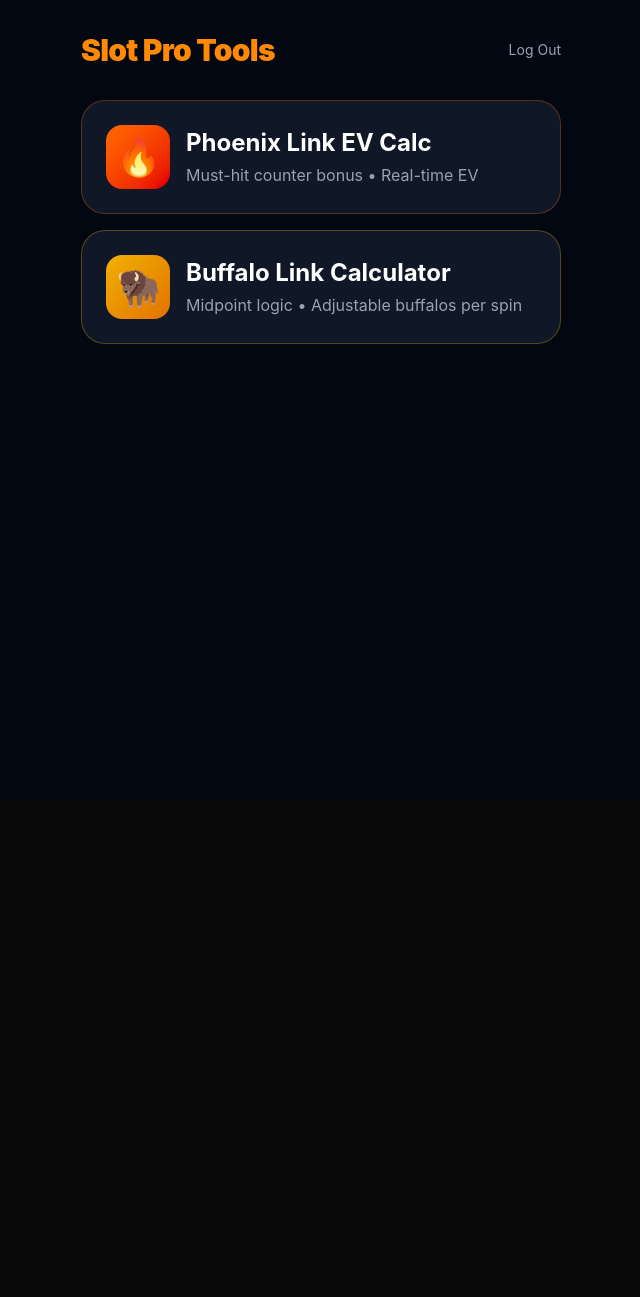
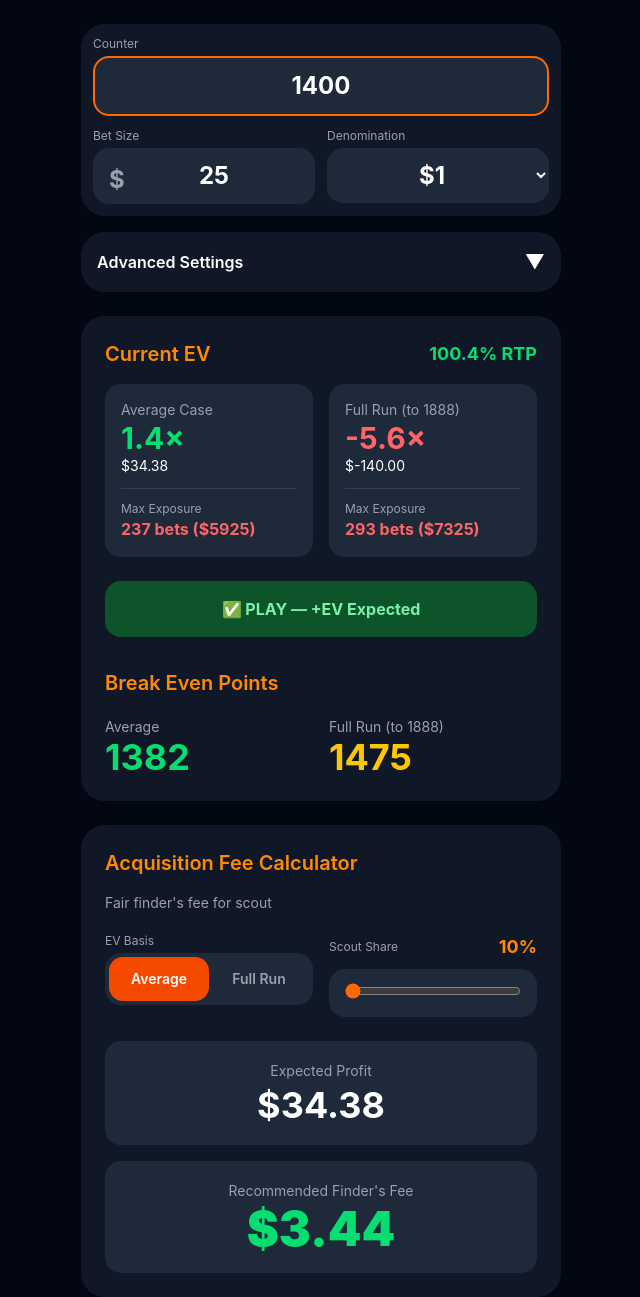
Before and after one commit to xytgeist/lvslotpro-calc, a React (Vite) app: page / in a window 1280 px wide. Shown: the top 1297 px of the page, without its empty margins (319-959 px from the left). Before the commit the page ends 800 px from the top, so only its background shows below. Built offline with nearby package versions, Linux system fonts and the light colour scheme.

Commit message:
reverting because grok is fucking retarded

```diff
--- a/src/App.jsx
+++ b/src/App.jsx
@@ -26,8 +26,6 @@
   const [password, setPassword] = useState('')
   const [isAllowed, setIsAllowed] = useState(false)
   const [isChecking, setIsChecking] = useState(true)
-  const [currentView, setCurrentView] = useState('dashboard')
-  const [showMenu, setShowMenu] = useState(false)
 
   // Password Reset
   const [showForgotPassword, setShowForgotPassword] = useState(false)
@@ -35,7 +33,7 @@
   const [newPassword, setNewPassword] = useState('')
   const [isResetMode, setIsResetMode] = useState(false)
 
-  // Phoenix Link States - EXACTLY as your last working version
+  // Phoenix Link States
   const [currentX, setCurrentX] = useState(1400)
   const [betSize, setBetSize] = useState(25)
   const [denom, setDenom] = useState(1.00)
@@ -66,7 +64,7 @@
   const [useFullRunForFee, setUseFullRunForFee] = useState(false)
   const [scoutPercentage, setScoutPercentage] = useState(10)
 
-  // Safe handlers - unchanged
+  // Safe handlers
   const handleFloatChange = (setter, defaultVal) => (e) => {
     const val = e.target.value.replace(/[^0-9.]/g, '');
     setter(val);
@@ -190,99 +188,41 @@
   };
 
   useEffect(() => {
-    if (currentView === 'phoenix') calculate();
-  }, [currentView, overallRTP, avgBonusPay, increment, avgTrigger, currentX, betSize, maxMajor]);
+    calculate();
+  }, [overallRTP, avgBonusPay, increment, avgTrigger, currentX, betSize, maxMajor]);
 
   const handleSignOut = () => supabase.auth.signOut();
 
-  // Dashboard with Buffalo button
-  if (currentView === 'dashboard') {
-    return (
-      <div className="min-h-screen bg-gray-950 pb-12">
-        <div className="max-w-lg mx-auto px-4 pt-8">
-          <div className="flex justify-between items-center mb-8">
-            <h1 className="text-3xl font-black text-orange-400 tracking-tight">Slot Pro Tools</h1>
-            <button onClick={handleSignOut} className="text-gray-400 hover:text-red-400 text-sm">Log Out</button>
-          </div>
-
-          <div className="space-y-4">
-            <button onClick={() => setCurrentView('phoenix')} className="w-full bg-gray-900 hover:bg-gray-800 border border-orange-500/30 rounded-3xl p-6 text-left transition-all active:scale-[0.985]">
-              <div className="flex items-center gap-4">
-                <div className="w-16 h-16 bg-gradient-to-br from-orange-500 to-red-600 rounded-2xl flex items-center justify-center text-4xl">🔥</div>
-                <div className="flex-1">
-                  <h2 className="text-2xl font-bold text-white">Phoenix Link EV Calc</h2>
-                  <p className="text-gray-400 mt-1">Must-hit counter bonus • Real-time EV</p>
-                </div>
-              </div>
-            </button>
-
-            <button onClick={() => setCurrentView('buffalo')} className="w-full bg-gray-900 hover:bg-gray-800 border border-yellow-500/30 rounded-3xl p-6 text-left transition-all active:scale-[0.985]">
-              <div className="flex items-center gap-4">
-                <div className="w-16 h-16 bg-gradient-to-br from-yellow-500 to-amber-600 rounded-2xl flex items-center justify-center text-4xl">🦬</div>
-                <div className="flex-1">
-                  <h2 className="text-2xl font-bold text-white">Buffalo Link Calculator</h2>
-                  <p className="text-gray-400 mt-1">Midpoint logic • Adjustable buffalos per spin</p>
-                </div>
-              </div>
-            </button>
-          </div>
-        </div>
-      </div>
-    );
-  }
-
-  // Phoenix Link - Full working code with new top bar
   return (
     <div className="min-h-screen bg-gray-950 pb-12">
-      {/* New Top Bar: Hamburger + Nice Title */}
-      <div className="max-w-lg mx-auto px-4 pt-4 flex items-center justify-between">
-        <button onClick={() => setShowMenu(!showMenu)} className="text-3xl text-orange-400 hover:text-orange-300 p-2">☰</button>
-
-        <div className="flex items-center">
-          <img src="/phoenix-link-logo.png" alt="Phoenix Link" className="w-10 h-10 flex-shrink-0 rounded-xl object-contain mr-3" />
-          <h1 className="text-[26px] font-black tracking-[-1.2px] text-black"
-              style={{ textShadow: `-1.2px -1.2px 0 #f97316, 1.2px -1.2px 0 #f97316, -1.2px 1.2px 0 #f97316, 1.2px 1.2px 0 #f97316` }}>
-            PHOENIX LINK EV CALC
-          </h1>
-        </div>
-      </div>
-
-      {/* Hamburger Dropdown List */}
-      {showMenu && (
-        <div className="max-w-lg mx-auto px-4 mt-2">
-          <div className="bg-gray-900 rounded-3xl py-2 shadow-2xl border border-gray-700">
-            <button
-              onClick={() => { setCurrentView('phoenix'); setShowMenu(false); }}
-              className="w-full text-left px-6 py-4 hover:bg-gray-800 flex items-center gap-3 border-b border-gray-700 text-white"
-            >
-              🔥 Phoenix Link EV Calc
-            </button>
-            <button
-              onClick={() => { setCurrentView('buffalo'); setShowMenu(false); }}
-              className="w-full text-left px-6 py-4 hover:bg-gray-800 flex items-center gap-3 text-white"
-            >
-              🦬 Buffalo Link Calculator
-            </button>
-          </div>
-        </div>
-      )}
-
-      {/* Phoenix Content - EXACT same as your last working version */}
+      {/* Phoenix Link Calculator - Full working version */}
       <div className="max-w-lg mx-auto px-4 pt-6">
         {/* Inputs */}
         <div className="bg-gray-900 p-3 rounded-3xl mb-4 space-y-3">
           <div>
             <label className="block text-gray-400 mb-1 text-xs">Counter</label>
-            <input type="text" inputMode="numeric" value={currentX} onChange={(e) => {
-              const val = e.target.value.replace(/[^0-9]/g, '');
-              setCurrentX(val === '' ? '' : parseInt(val, 10));
-            }} className="w-full p-3 bg-gray-800 rounded-2xl text-2xl font-bold text-center border-2 border-orange-500" />
+            <input
+              type="text"
+              inputMode="numeric"
+              value={currentX}
+              onChange={(e) => {
+                const val = e.target.value.replace(/[^0-9]/g, '');
+                setCurrentX(val === '' ? '' : parseInt(val, 10));
+              }}
+              className="w-full p-3 bg-gray-800 rounded-2xl text-2xl font-bold text-center border-2 border-orange-500"
+            />
           </div>
           <div className="grid grid-cols-2 gap-3">
             <div className="relative">
               <label className="block text-gray-400 mb-1 text-xs">Bet Size</label>
               <div className="absolute left-4 top-9 text-2xl font-bold text-gray-400 pointer-events-none">$</div>
-              <input type="text" value={betSize} onChange={handleFloatChange(setBetSize, 25)} onBlur={handleFloatBlur(setBetSize, 25)} className="w-full pl-8 p-3 bg-gray-800 rounded-2xl text-2xl font-bold text-center" />
+              <input
+                type="text"
+                value={betSize}
+                onChange={handleFloatChange(setBetSize, 25)}
+                onBlur={handleFloatBlur(setBetSize, 25)}
+                className="w-full pl-8 p-3 bg-gray-800 rounded-2xl text-2xl font-bold text-center"
+              />
             </div>
             <div>
               <label className="block text-gray-400 mb-1 text-xs">Denomination</label>
@@ -374,9 +314,129 @@
           )}
         </div>
 
-        {/* The rest of your Phoenix code (acquisition fee, walk-away advisor, EV table, info modal) is unchanged from your last working version. Paste them back in the same place if they were removed. */}
+        {/* Acquisition Fee Calculator */}
+        <div className="bg-gray-900 p-6 rounded-3xl mb-6">
+          <h2 className="text-xl font-semibold mb-4 text-orange-400">Acquisition Fee Calculator</h2>
+          <p className="text-gray-400 text-sm mb-5">Fair finder's fee for scout</p>
+          <div className="grid grid-cols-2 gap-4 mb-6">
+            <div>
+              <label className="block text-gray-400 mb-1 text-xs">EV Basis</label>
+              <div className="flex bg-gray-800 rounded-2xl p-1">
+                <button onClick={() => setUseFullRunForFee(false)} className={`flex-1 py-3 text-sm font-semibold rounded-[14px] ${!useFullRunForFee ? 'bg-orange-600 text-white' : 'text-gray-400'}`}>Average</button>
+                <button onClick={() => setUseFullRunForFee(true)} className={`flex-1 py-3 text-sm font-semibold rounded-[14px] ${useFullRunForFee ? 'bg-orange-600 text-white' : 'text-gray-400'}`}>Full Run</button>
+              </div>
+            </div>
+            <div>
+              <div className="flex justify-between items-center mb-2">
+                <label className="block text-gray-400 text-xs">Scout Share</label>
+                <span className="font-bold text-orange-400 text-lg">{scoutPercentage}%</span>
+              </div>
+              <div className="bg-gray-800 rounded-2xl px-4 py-3">
+                <input type="range" min="10" max="15" step="1" value={scoutPercentage} onChange={(e) => setScoutPercentage(Number(e.target.value))} className="w-full accent-orange-500" />
+              </div>
+            </div>
+          </div>
+          <div className="bg-gray-800 rounded-2xl p-5 text-center mb-4">
+            <div className="text-gray-400 text-sm mb-1">Expected Profit</div>
+            <div className="text-4xl font-bold text-white">
+              ${((useFullRunForFee ? evFullRun : evAvg) * betSize).toFixed(2)}
+            </div>
+          </div>
+          <div className="bg-gray-800 rounded-2xl p-5 text-center">
+            <div className="text-gray-400 text-sm mb-1">Recommended Finder's Fee</div>
+            <div className="text-5xl font-black text-green-400">
+              ${(((useFullRunForFee ? evFullRun : evAvg) * betSize) * (scoutPercentage / 100)).toFixed(2)}
+            </div>
+          </div>
+        </div>
 
+        {/* Walk-Away Advisor */}
+        <div className="bg-gray-900 p-6 rounded-3xl mb-6">
+          <div className="flex items-center justify-between mb-4">
+            <h2 className="text-xl font-semibold text-orange-400">Walk-Away Advisor</h2>
+            <button onClick={() => setShowInfoModal(true)} className="w-8 h-8 flex items-center justify-center text-orange-400 hover:text-orange-300 transition-colors text-xl">ℹ️</button>
+          </div>
+          <div className="bg-gray-800 rounded-2xl p-4 mb-6 flex items-center gap-4">
+            <div className="flex-1">
+              <label className="block text-gray-400 mb-1 text-xs">Test Counter</label>
+              <input
+                type="text"
+                inputMode="numeric"
+                value={testCounter}
+                onChange={(e) => {
+                  const val = e.target.value.replace(/[^0-9]/g, '');
+                  setTestCounter(val === '' ? '' : parseInt(val, 10));
+                }}
+                className="w-full p-3 bg-gray-700 rounded-2xl text-2xl font-bold text-center border border-orange-400"
+              />
+            </div>
+            <div className="text-center">
+              <div className="text-xs text-gray-400 mb-1">Walk-away</div>
+              <div className="text-4xl font-bold text-green-400">+{testCounter ? getRecommendedWalkAway(testCounter) : 0} bets</div>
+              <div className="text-sm text-green-400">
+                ${((testCounter ? getRecommendedWalkAway(testCounter) : 0) * betSize).toFixed(0)}
+              </div>
+            </div>
+          </div>
+          <div className="h-80 bg-gray-950 rounded-2xl p-4 border border-gray-700 mb-4 relative">
+            <Line data={chartData} options={chartOptions} />
+          </div>
+          <div className="bg-gray-800 rounded-2xl p-4 text-center text-sm min-h-[52px] flex items-center justify-center">
+            {hoverCounter !== null ? (
+              <>At <span className="text-orange-400 font-semibold mx-1">{hoverCounter}</span> walk away around <span className="text-green-400 font-bold mx-1">+{hoverWalkAway} bets</span> <span className="text-green-400">(${ (hoverWalkAway * betSize).toFixed(0) })</span></>
+            ) : (
+              <>At <span className="text-orange-400 font-semibold mx-1">{currentX}</span> walk away around <span className="text-green-400 font-bold mx-1">+{getRecommendedWalkAway(currentX)} bets</span> <span className="text-green-400">(${ (getRecommendedWalkAway(currentX) * betSize).toFixed(0) })</span></>
+            )}
+          </div>
+        </div>
+
+        {/* EV Table */}
+        <div className="bg-gray-900 p-6 rounded-3xl">
+          <h2 className="text-xl font-semibold mb-5 text-orange-400">EV Table — 1150 to 1875 (+25)</h2>
+          <div className="overflow-x-auto">
+            <table className="w-full text-left border-collapse min-w-[540px]">
+              <thead>
+                <tr className="border-b border-gray-700">
+                  <th className="py-4 px-4 text-gray-400 font-medium w-[92px]">Counter</th>
+                  <th className="py-4 px-3 text-gray-400 font-medium w-[155px]">EV Avg (Bets | $)</th>
+                  <th className="py-4 px-5 text-gray-400 font-medium">Full Run (to 1888) (Bets | $)</th>
+                </tr>
+              </thead>
+              <tbody>
+                {evTable.map((row, index) => (
+                  <tr key={index} className="border-b border-gray-800">
+                    <td className="py-4 px-4 font-semibold">{row.counter}</td>
+                    <td className={`py-4 px-3 font-bold ${row.avgEV >= 0 ? 'text-green-400' : 'text-red-400'}`}>
+                      {row.avgEV.toFixed(1)} | ${row.avgDollar.toFixed(0)}
+                    </td>
+                    <td className={`py-4 px-5 font-bold ${row.fullEV >= 0 ? 'text-green-400' : 'text-red-400'}`}>
+                      {row.fullEV.toFixed(1)} | ${row.fullDollar.toFixed(0)}
+                    </td>
+                  </tr>
+                ))}
+              </tbody>
+            </table>
+          </div>
+        </div>
       </div>
+
+      {/* Info Modal */}
+      {showInfoModal && (
+        <div className="fixed inset-0 bg-black/80 flex items-center justify-center z-50 p-4">
+          <div className="bg-gray-900 rounded-3xl max-w-md w-full p-6">
+            <h3 className="text-xl font-semibold text-orange-400 mb-4">Walk-Away Advisor</h3>
+            <div className="text-gray-300 text-[15px] leading-relaxed space-y-4">
+              <p>This advisor recommends the <strong>optimal stopping threshold</strong> — the profit level (in bets) at which you should consider walking away, even while the machine remains in positive expected value (+EV).</p>
+              <p>Phoenix Link has extreme <strong>volatility drag</strong> and <strong>drawdown risk</strong>. Even with strong positive remainingEV, 100–300 bet drawdowns occur frequently.</p>
+              <p>The advisor calculates a <strong>risk-adjusted certainty equivalent</strong> by combining remainingEV and a logistic S-curve calibrated through Monte Carlo simulations.</p>
+              <p>In short: it converts raw theoretical EV into a practical, utility-aware stopping rule.</p>
+            </div>
+            <button onClick={() => setShowInfoModal(false)} className="mt-6 w-full bg-orange-600 hover:bg-orange-500 py-4 rounded-2xl font-bold text-lg transition-colors">
+              Got it
+            </button>
+          </div>
+        </div>
+      )}
     </div>
   );
 }
```
